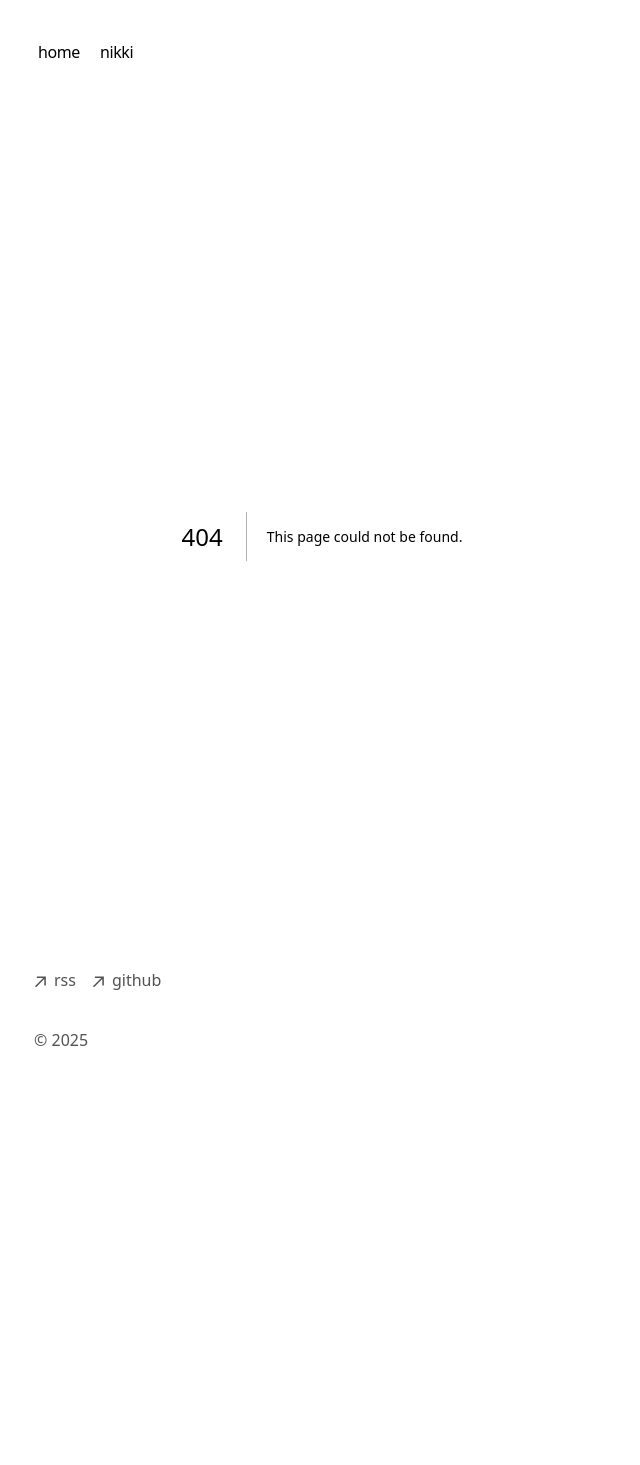
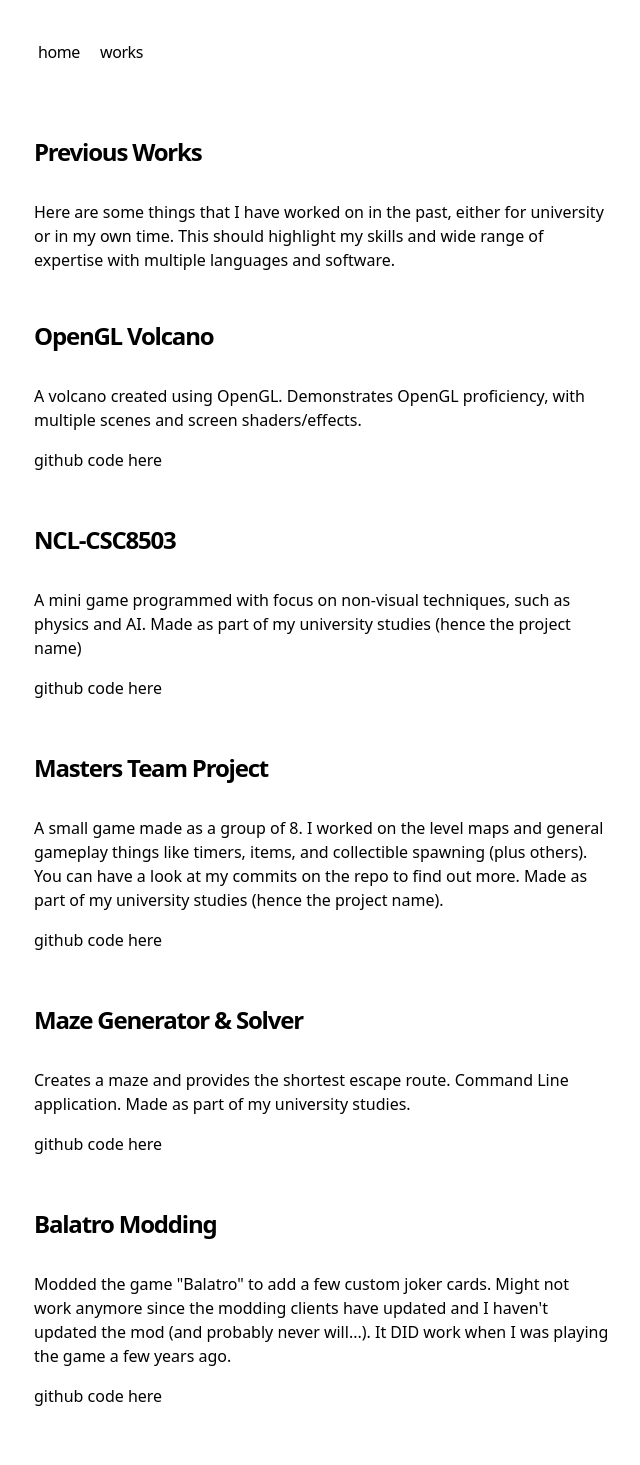
Before and after one commit to Yojijuku5/yojiweb, a Next.js app: page /works in a window 1280 px wide. Before the commit this address had no page. Shown: the top 1465 px of the page, without its empty margins (318-958 px from the left). Before the commit the page ends 1116 px from the top, so only its background shows below. Built offline with nearby package versions, Linux system fonts and the light colour scheme.

Commit message:
update website with my works page

```diff
--- a/src/app/page.tsx
+++ b/src/app/page.tsx
@@ -5,7 +5,7 @@ export default function Page() {
         About Me
       </h1>
       <p className="mb-4">
-        {`Currently an enthusiastic and confident Master’s Computer Science student studying at Newcastle University with a focus on Games Engineering.
+        {`Currently a recently graduated enthusiastic and confident Master’s Computer Science student studying at Newcastle University with a focus on Games Engineering.
         Proven ability to communicate and work in a team effectively, as demonstrated through previous work and academic experience.
         In addition, is competent in multiple programming languages including C++ and makes use of them frequently.`}
       </p>
--- /dev/null
+++ b/src/app/works/page.tsx
@@ -0,0 +1,119 @@
+export const metadata = {
+    title: 'Works',
+    description: 'Some things I have worked on in the past.'
+}
+
+export default function Page() {
+    return (
+        <section>
+            <h1 className="font-semibold text-2xl mb-8 tracking-tighter">
+                Previous Works
+            </h1>
+            <p className="mb-12">
+                {'Here are some things that I have worked on in the past, either for university or in my own time. This should highlight my skills and wide range of expertise with multiple languages and software.'}
+            </p>
+
+            <h1 className="font-semibold text-2xl mb-8 tracking-tighter">
+                OpenGL Volcano
+            </h1>
+            <p className="mb-4">
+                {'A volcano created using OpenGL. Demonstrates OpenGL proficiency, with multiple scenes and screen shaders/effects.'}
+            </p>
+            <div className="mb-12 h-7">
+                <a
+                    className="inline-flex items-center transition-all hover:text-neutral-800 dark:hover:text-neutral-100"
+                    rel="noopener noreferrer"
+                    target="_blank"
+                    href="https://github.com/Yojijuku5/OpenGLVolcano"
+                >
+                    github code here
+                </a>
+            </div>
+
+            <h1 className="font-semibold text-2xl mb-8 tracking-tighter">
+                NCL-CSC8503
+            </h1>
+            <p className="mb-4">
+                {'A mini game programmed with focus on non-visual techniques, such as physics and AI. Made as part of my university studies (hence the project name)'}
+            </p>
+            <div className="mb-12 h-7">
+                <a
+                    className="inline-flex items-center transition-all hover:text-neutral-800 dark:hover:text-neutral-100"
+                    rel="noopener noreferrer"
+                    target="_blank"
+                    href="https://github.com/Yojijuku5/NCL-CSC8503"
+                >
+                    github code here
+                </a>
+            </div>
+
+            <h1 className="font-semibold text-2xl mb-8 tracking-tighter">
+                Masters Team Project
+            </h1>
+            <p className="mb-4">
+                {'A small game made as a group of 8. I worked on the level maps and general gameplay things like timers, items, and collectible spawning (plus others). You can have a look at my commits on the repo to find out more. Made as part of my university studies (hence the project name).'}
+            </p>
+            <div className="mb-12 h-7">
+                <a
+                    className="inline-flex items-center transition-all hover:text-neutral-800 dark:hover:text-neutral-100"
+                    rel="noopener noreferrer"
+                    target="_blank"
+                    href="https://github.com/johnnileus/MastersTeamProject"
+                >
+                    github code here
+                </a>
+            </div>
+
+            <h1 className="font-semibold text-2xl mb-8 tracking-tighter">
+                Maze Generator & Solver
+            </h1>
+            <p className="mb-4">
+                {'Creates a maze and provides the shortest escape route. Command Line application. Made as part of my university studies.'}
+            </p>
+            <div className="mb-12 h-7">
+                <a
+                    className="inline-flex items-center transition-all hover:text-neutral-800 dark:hover:text-neutral-100"
+                    rel="noopener noreferrer"
+                    target="_blank"
+                    href="https://github.com/Yojijuku5/MazeGeneration"
+                >
+                    github code here
+                </a>
+            </div>
+
+            <h1 className="font-semibold text-2xl mb-8 tracking-tighter">
+                Balatro Modding
+            </h1>
+            <p className="mb-4">
+                {'Modded the game "Balatro" to add a few custom joker cards. Might not work anymore since the modding clients have updated and I haven\'t updated the mod (and probably never will...). It DID work when I was playing the game a few years ago.'}
+            </p>
+            <div className="mb-12 h-7">
+                <a
+                    className="inline-flex items-center transition-all hover:text-neutral-800 dark:hover:text-neutral-100"
+                    rel="noopener noreferrer"
+                    target="_blank"
+                    href="https://github.com/Yojijuku5/more-jokers-balatro"
+                >
+                    github code here
+                </a>
+            </div>
+
+            <h1 className="font-semibold text-2xl mb-8 tracking-tighter">
+                RF.MoreKeyboardInputs
+            </h1>
+            <p className="mb-4">
+                {'VERY simple mod that adds a small QoL feature to the game "Taiko no Tatsujin: Rhythm Festival" (PC Version). Allows the user to use another set of keys to register inputs since the vanilla game only allows one key for each input. This is made to work in tandem with the wider game mod manager application (so you set the controls through the mod manager settings).'}
+            </p>
+            <div className="mb-4 h-7">
+                <a
+                    className="inline-flex items-center transition-all hover:text-neutral-800 dark:hover:text-neutral-100"
+                    rel="noopener noreferrer"
+                    target="_blank"
+                    href="https://github.com/Yojijuku5/RF.MoreKeyboardInputs"
+                >
+                    github code here
+                </a>
+            </div>
+        </section>
+    )
+}
--- a/src/components/nav.tsx
+++ b/src/components/nav.tsx
@@ -4,9 +4,14 @@ const navItems = {
     '/': {
         name: 'home',
     },
+    '/works': {
+        name: 'works',
+    },
+    /*
     '/blog': {
         name: 'nikki',
     },
+    */
 }
 
 export function Navbar() {
```
